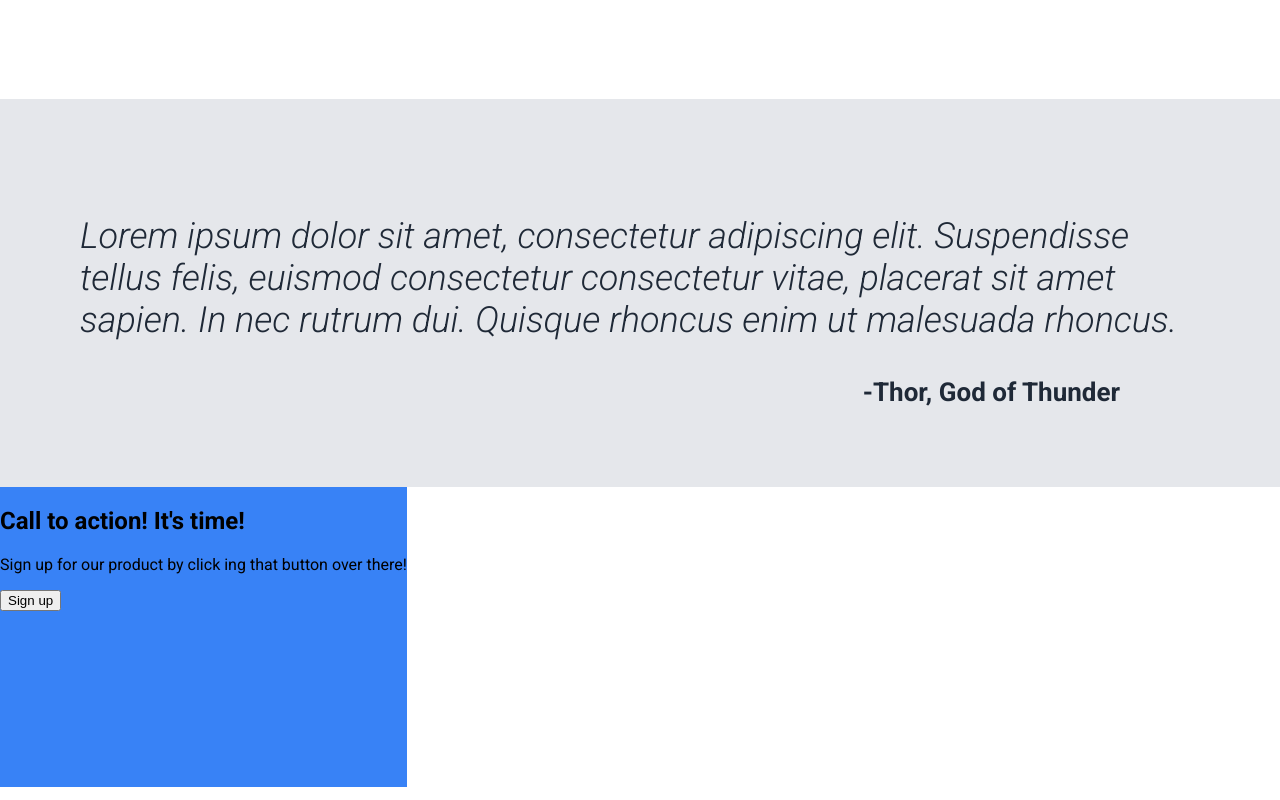
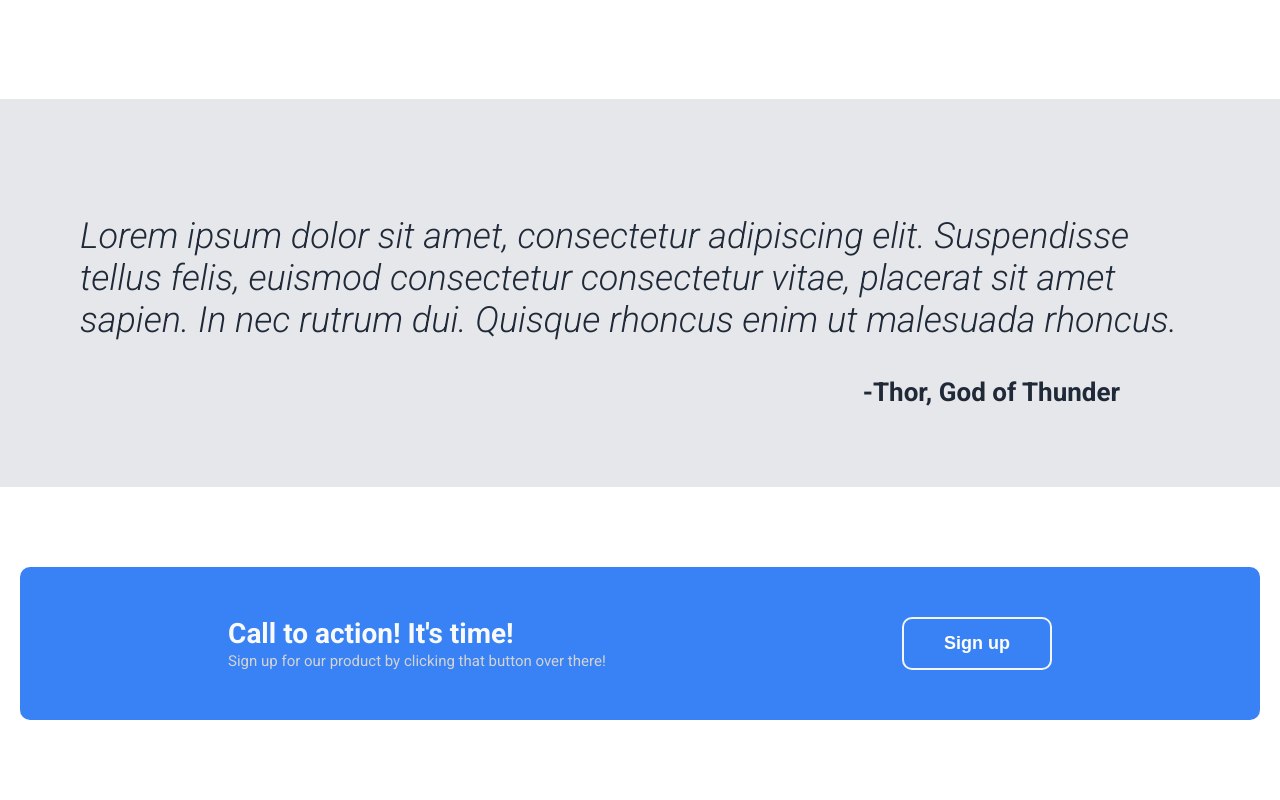
Before and after one commit to maxgonick/landing-page-practice, a plain HTML site: page index.html in a window 1280 px wide. Shown: the part 993-1793 px from the top of the page. Drawn offline with Linux system fonts and the light colour scheme.

Commit message:
first draft

```diff
--- a/index.html
+++ b/index.html
@@ -7,7 +7,8 @@
     <link rel="stylesheet" href="styles.css">
     <link rel="preconnect" href="https://fonts.googleapis.com">
     <link rel="preconnect" href="https://fonts.gstatic.com" crossorigin>
-    <link href="https://fonts.googleapis.com/css2?family=Roboto:ital,wght@0,400;0,700;0,900;1,300&display=swap" rel="stylesheet">
+    <link href="https://fonts.googleapis.com/css2?family=Roboto:ital,wght@0,400;0,700;0,900;1,300&display=swap"
+        rel="stylesheet">
 </head>
 
 <body>
@@ -63,8 +64,10 @@
     </div>
     <div class="bottom">
         <div class="footer-box">
-            <h2>Call to action! It's time!</h2>
-            <p>Sign up for our product by click ing that button over there!</p>
+            <div class="left">
+                <h2>Call to action! It's time!</h2>
+                <p>Sign up for our product by clicking that button over there!</p>
+            </div class="left">
             <button>Sign up</button>
         </div>
     </div>
--- a/styles.css
+++ b/styles.css
@@ -148,9 +148,49 @@ li a {
 
 .bottom{
     display:flex;
-    height: 300px;
+    padding: 0;
+    margin: 0;
+    justify-content: center;
+    align-items: center;
+
 }
 
 .footer-box{
+    justify-content: space-around;
+    flex-grow: 1;
+    display:flex;
     background-color: #3882f6;
+    border-radius: 10px;
+    margin: 80px 20px;
+    padding: 50px 60px;
 }
+.left {
+    display:flex;
+    flex-direction: column;
+    justify-content: center;
+}
+
+.left h2 {
+    color:#F9FAF8;
+    font-weight: bold;
+    margin-bottom: 2px;
+    margin-top: 0;
+    font-size: 28px;
+}
+
+.left p {
+    color:#D3D3D3;
+    font-size: 15px;
+    margin: 0;
+}
+
+.footer-box button {
+    border-radius: 10px;
+    background-color: #3882f6;
+    padding: 5px 40px;
+    border-color: whitesmoke;
+    border-style: solid;
+    color:white;
+    font-weight: bold;
+    font-size: 18px;
+}
```
